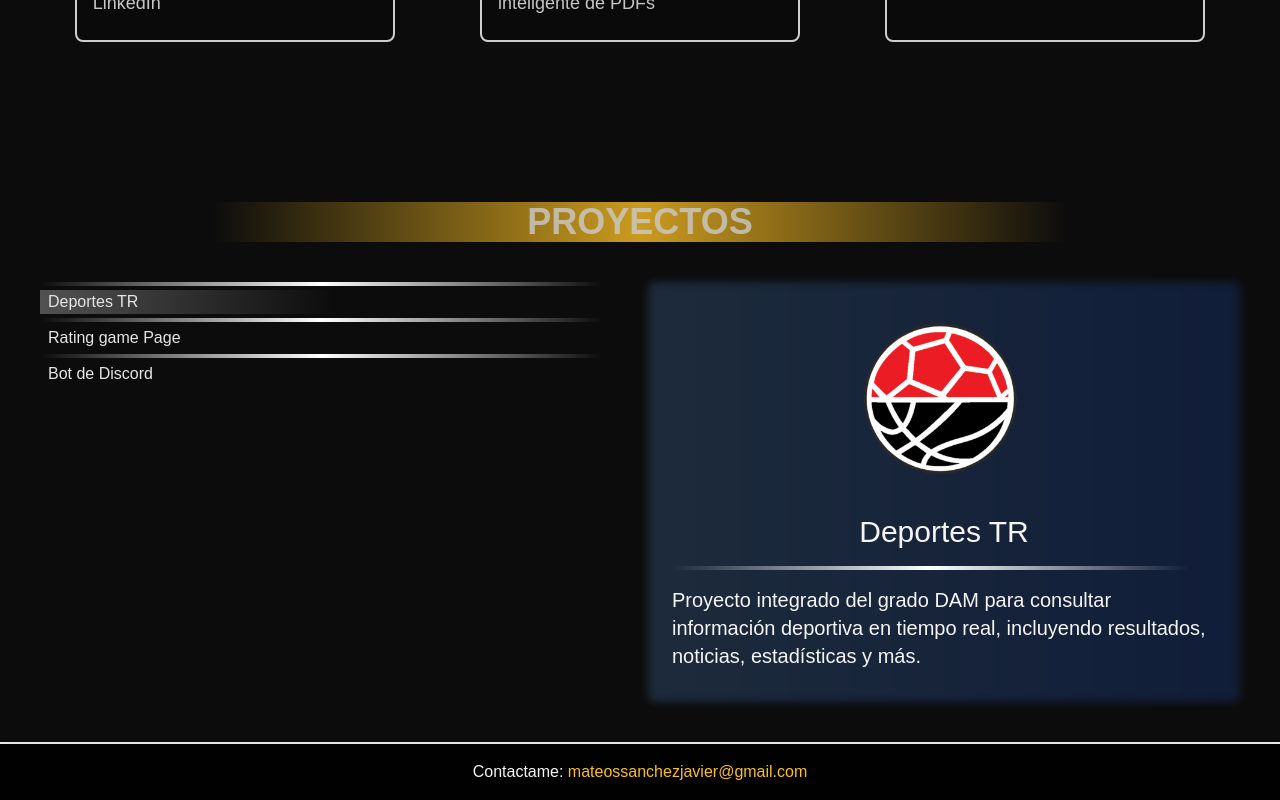
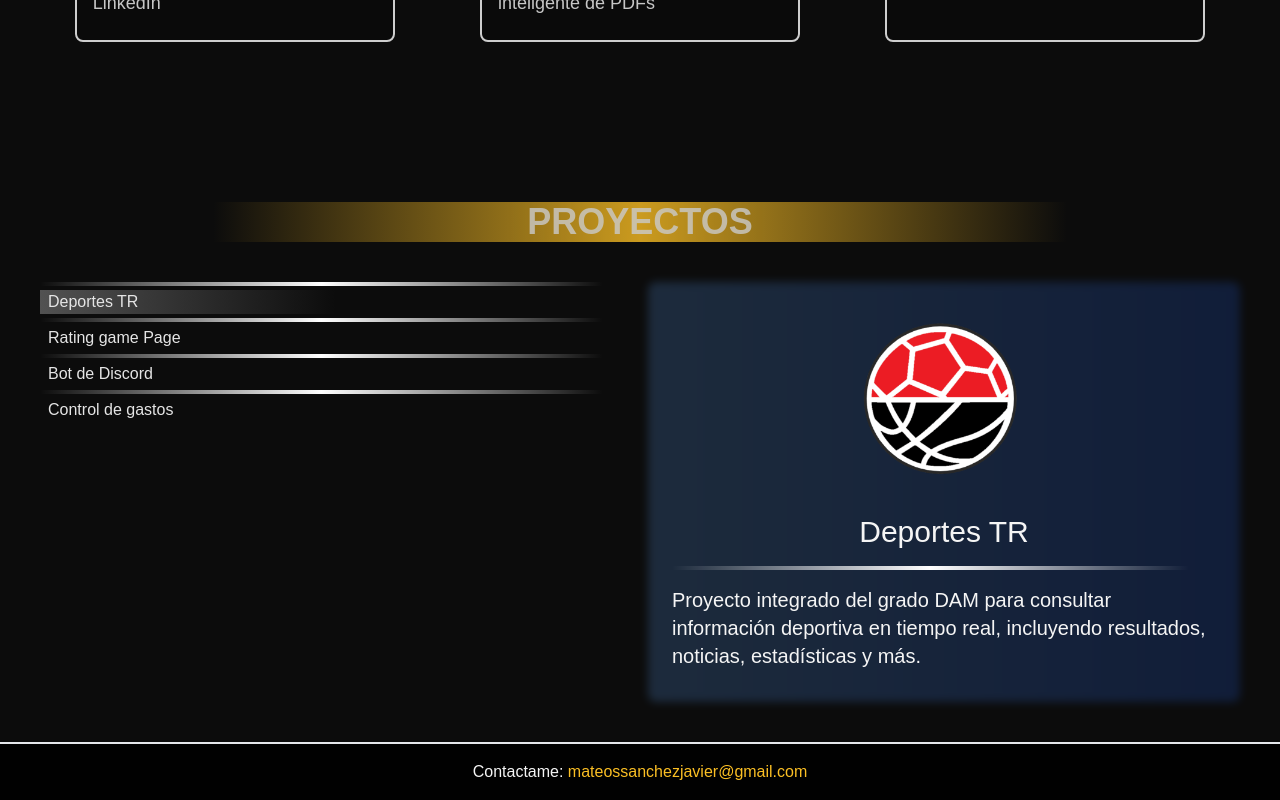
Before and after one commit to Jatez95/jatez-portfolio, a React (Vite) app: page / in a window 1280 px wide. Shown: the part 1526-2326 px from the top of the page. Built offline with nearby package versions, Linux system fonts and the light colour scheme.

Commit message:
added new project

```diff
--- a/src/data/data-es.js
+++ b/src/data/data-es.js
@@ -5,6 +5,7 @@ import sylcomImg from '../assets/experience/sylcom.png'
 import dptrImg from '../assets/projects/dptr-logo.png'
 import ratingImg from '../assets/projects/rating-page.png'
 import discordImg from '../assets/projects/discord-bot.png'
+import moneyIcon from '../assets/projects/money_icon.ico'
 
 
 export const ABOUT_ME_DATA = [
@@ -62,5 +63,10 @@ export const PROJECTS_DATA = [
         img: discordImg,
         title: "Bot de Discord",
         text: "Proyecto de bot que, además de ser mi primer proyecto en Python, es capaz de enviar mensajes y unirse a chats de voz"
+    },
+    {
+        img: moneyIcon,
+        title: "Control de gastos",
+        text: "Web app que conecta con las APIs de google para ver en web una tabla de google sheets en la que se pueden añadir gastos e ingresos. Tambien se puede descargar"
     }
 ]
```
Also changed, not shown: 1 other file (tests, documents, lock files or other folders).
